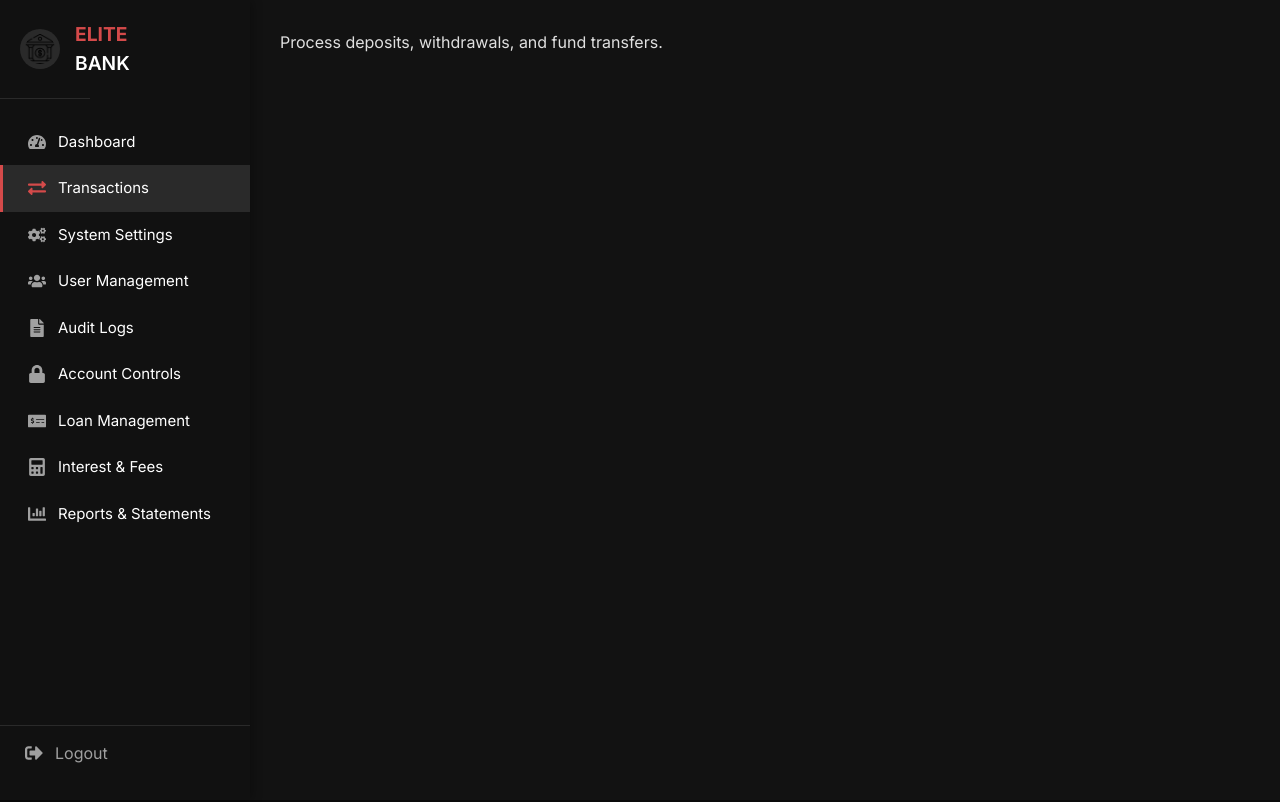
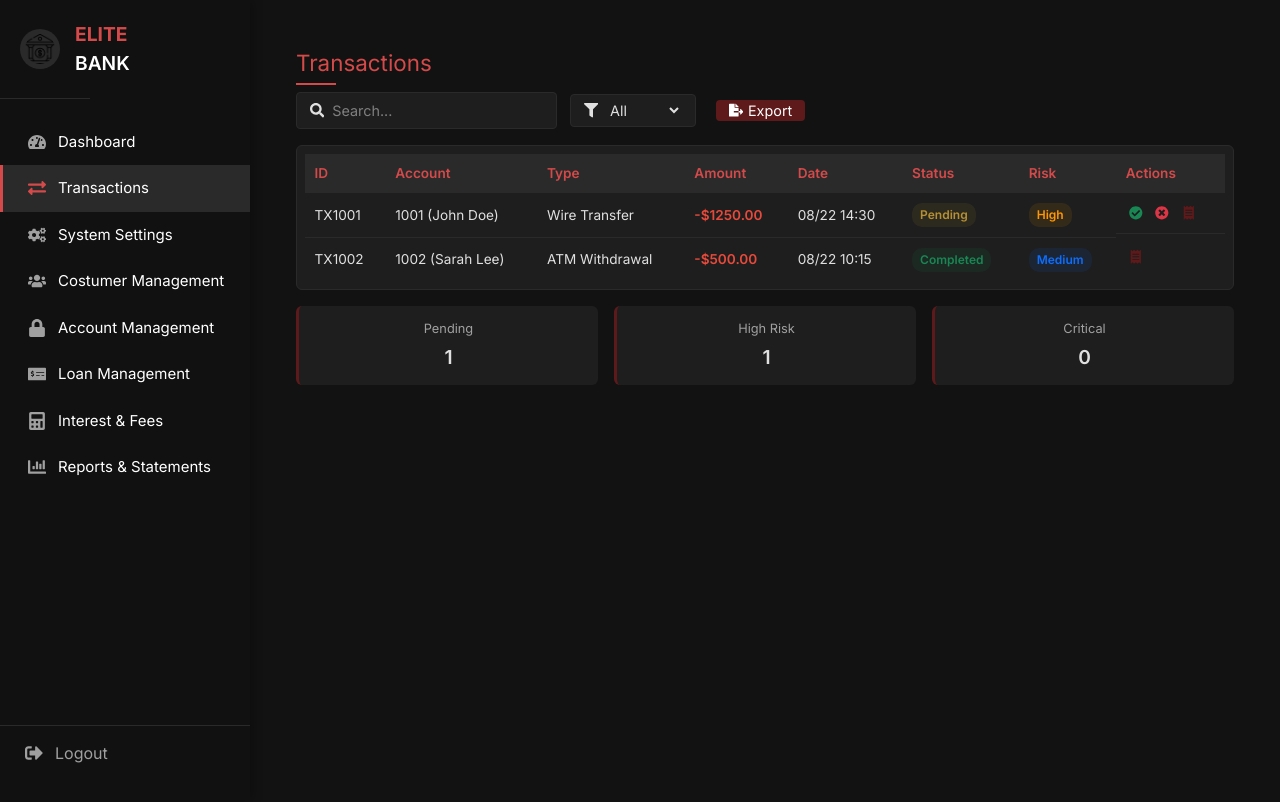
Before and after one commit to hunterk28/ELiteBank-Web-App, a React (Vite) app: page /admin-dashboard in a window 1280 px wide. Both pictures are taken after a click on the item "Transactions". Shown: the top 802 px of the page. Built offline with nearby package versions, Linux system fonts and the light colour scheme.

Commit message:
Implement the first two Pages of Admin Panel

```diff
--- a/src/components/adminDashboard/AdminDashboard.jsx
+++ b/src/components/adminDashboard/AdminDashboard.jsx
@@ -1,8 +1,9 @@
 import React, { useState } from "react";
 import { useNavigate } from "react-router-dom";
-import { FaTachometerAlt, FaExchangeAlt, FaCogs, FaUsers, FaFileAlt, FaLock, FaSignOutAlt, FaChartBar, FaMoneyCheckAlt, FaCalculator } from "react-icons/fa";
+import { FaTachometerAlt, FaExchangeAlt, FaCogs, FaUsers, FaLock, FaSignOutAlt, FaChartBar, FaMoneyCheckAlt, FaCalculator } from "react-icons/fa";
 import "./AdminDash.css";
-import DashboardContent from './pages/DashBoard'
+import DashboardContent from './pages/DashBoard';
+import Transaction from './pages/Transaction';
 
 export default function AdminDashboard() {
     const [activeTab, setActiveTab] = useState("Dashboard");
@@ -32,13 +33,10 @@ export default function AdminDashboard() {
                             <FaCogs /> System Settings
                         </li>
                         <li className={activeTab === "User Management" ? "active" : ""} onClick={() => setActiveTab("User Management")}>
-                            <FaUsers /> User Management
-                        </li>
-                        <li className={activeTab === "Audit Logs" ? "active" : ""} onClick={() => setActiveTab("Audit Logs")}>
-                            <FaFileAlt /> Audit Logs
+                            <FaUsers /> Costumer Management
                         </li>
                         <li className={activeTab === "Account Controls" ? "active" : ""} onClick={() => setActiveTab("Account Controls")}>
-                            <FaLock /> Account Controls
+                            <FaLock /> Account Management
                         </li>
                         <li className={activeTab === "Loans" ? "active" : ""} onClick={() => setActiveTab("Loans")}>
                             <FaMoneyCheckAlt /> Loan Management
@@ -59,10 +57,9 @@ export default function AdminDashboard() {
             {/* Main Content */}
             <main className="dashboard-content">
                 {activeTab === "Dashboard" && <DashboardContent />}
-                {activeTab === "Transactions" && <p>Process deposits, withdrawals, and fund transfers.</p>}
+                {activeTab === "Transactions" && <Transaction />}
                 {activeTab === "System Settings" && <p>Modify bank settings and security configurations.</p>}
                 {activeTab === "User Management" && <p>Manage customer accounts and staff roles.</p>}
-                {activeTab === "Audit Logs" && <p>View logs of all actions performed in the system.</p>}
                 {activeTab === "Account Controls" && <p>Approve or suspend accounts based on rules.</p>}
                 {activeTab === "Loans" && <p>Manage loan applications and repayment tracking.</p>}
                 {activeTab === "Interest & Fees" && <p>Calculate interest on loans and deposits.</p>}
--- a/src/components/adminDashboard/pages/DashBoard.jsx
+++ b/src/components/adminDashboard/pages/DashBoard.jsx
@@ -1,7 +1,7 @@
 import React from "react";
 import { FaDollarSign, FaChartLine, FaUsers, FaExchangeAlt, FaCreditCard, FaFileInvoiceDollar, FaShieldAlt } from "react-icons/fa";
 import { LineChart, Line, BarChart, Bar, XAxis, YAxis, CartesianGrid, Tooltip, Legend, ResponsiveContainer } from "recharts";
-import './AdminPages.css';
+import './DashBoard.css';
 
 const balanceData = [
   { date: "16/08", balance: 15000 },
@@ -23,7 +23,7 @@ const transactionData = [
   { name: 'Jul', deposits: 3490, withdrawals: 4300 },
 ];
 
-const DashboardOverview = () => {
+export default function DashboardOverview () {
   return (
     <div className="bank-admin-dashboard">
       {/* Header Section */}
@@ -304,5 +304,3 @@ const DashboardOverview = () => {
     </div>
   );
 };
-
-export default DashboardOverview;
--- /dev/null
+++ b/src/components/adminDashboard/pages/Transaction.css
@@ -0,0 +1,283 @@
+/* Transaction.css - Enhanced with Animations */
+.transaction-management {
+    padding: 1rem;
+    background: #121212;
+    color: #e0e0e0;
+    font-family: 'Inter', sans-serif;
+    font-size: 0.9rem;
+    height: 100vh;
+    overflow: auto;
+    animation: fadeIn 0.5s ease-out;
+  }
+
+  @keyframes fadeIn {
+    from { opacity: 0; transform: translateY(-10px); }
+    to { opacity: 1; transform: translateY(0); }
+  }
+
+  .transaction-header {
+    display: flex;
+    flex-direction: column;
+    gap: 0.8rem;
+    margin-bottom: 1rem;
+    animation: slideDown 0.4s ease-out;
+  }
+
+  @keyframes slideDown {
+    from { transform: translateY(-20px); opacity: 0; }
+    to { transform: translateY(0); opacity: 1; }
+  }
+
+  .transaction-header h1 {
+    color: #d44a4a;
+    margin: 0;
+    font-size: 1.4rem;
+    position: relative;
+  }
+
+  .transaction-header h1::after {
+    content: '';
+    position: absolute;
+    bottom: -5px;
+    left: 0;
+    width: 40px;
+    height: 2px;
+    background: #d44a4a;
+    animation: underlineGrow 0.6s ease-out;
+  }
+
+  @keyframes underlineGrow {
+    from { width: 0; }
+    to { width: 40px; }
+  }
+
+  .controls {
+    display: flex;
+    gap: 0.8rem;
+  }
+
+  .filter-controls {
+    display: flex;
+    align-items: center;
+    gap: 20px;
+  }
+
+  .search-bar, .filter-dropdown {
+    display: flex;
+    align-items: center;
+    gap: 0.5rem;
+    background: #1e1e1e;
+    padding: 0.4rem 0.8rem;
+    border-radius: 4px;
+    border: 1px solid #2a2a2a;
+    transition: all 0.3s ease;
+  }
+
+  .search-bar:hover, .filter-dropdown:hover {
+    border-color: #5E191A;
+    box-shadow: 0 0 0 2px rgba(94, 25, 26, 0.2);
+  }
+
+  .search-bar input {
+    background: transparent;
+    border: none;
+    color: #e0e0e0;
+    min-width: 120px;
+    transition: all 0.3s ease;
+  }
+
+  .search-bar input:focus {
+    outline: none;
+  }
+
+  .filter-dropdown select {
+    background: transparent;
+    border: none;
+    color: #e0e0e0;
+    transition: all 0.3s ease;
+  }
+
+  .export-btn {
+    background: #5E191A;
+    color: white;
+    border: none;
+    border-radius: 4px;
+    padding: 0 0.8rem;
+    display: flex;
+    align-items: center;
+    gap: 5px;
+    transition: all 0.3s ease;
+  }
+
+  .export-btn:hover {
+    background: #4a1415;
+    transform: translateY(-1px);
+  }
+
+  .transaction-table-container {
+    background: #1e1e1e;
+    border-radius: 6px;
+    padding: 0.5rem;
+    border: 1px solid #2a2a2a;
+    overflow-x: auto;
+    animation: fadeInUp 0.5s ease-out;
+  }
+
+  @keyframes fadeInUp {
+    from { opacity: 0; transform: translateY(10px); }
+    to { opacity: 1; transform: translateY(0); }
+  }
+
+  .transaction-table {
+    width: 100%;
+    border-collapse: collapse;
+    font-size: 0.85rem;
+  }
+
+  .transaction-table th {
+    text-align: left;
+    padding: 0.6rem;
+    background: #2a2a2a;
+    color: #d44a4a;
+    font-weight: 600;
+    position: sticky;
+    top: 0;
+  }
+
+  .transaction-table td {
+    padding: 0.6rem;
+    border-bottom: 1px solid #2a2a2a;
+    transition: background-color 0.2s ease;
+  }
+
+  .transaction-table tr:last-child td {
+    border-bottom: none;
+  }
+
+  .transaction-table tr {
+    animation: fadeInRow 0.4s ease-out;
+    animation-fill-mode: both;
+  }
+
+  @keyframes fadeInRow {
+    from { opacity: 0; transform: translateX(-10px); }
+    to { opacity: 1; transform: translateX(0); }
+  }
+
+  .transaction-table tr:nth-child(1) { animation-delay: 0.1s; }
+  .transaction-table tr:nth-child(2) { animation-delay: 0.2s; }
+
+  .transaction-table tr:hover td {
+    background-color: rgba(94, 25, 26, 0.1);
+  }
+
+  .positive { color: #5e191a; font-weight: 600; }
+  .negative { color: #e74a3b; font-weight: 600; }
+
+  .status, .risk {
+    display: inline-block;
+    padding: 0.2rem 0.5rem;
+    border-radius: 10px;
+    font-size: 0.75rem;
+    font-weight: 600;
+    transition: all 0.3s ease;
+  }
+
+  .status.pending {
+    background: rgba(246,194,62,0.1);
+    color: #f6c23e;
+    animation: pulse 2s infinite;
+  }
+
+  .status.completed {
+    background: rgba(25,135,84,0.1);
+    color: #198754;
+  }
+
+  .risk.high {
+    background: rgba(255,152,0,0.1);
+    color: #ff9800;
+  }
+
+  .risk.medium {
+    background: rgba(13,110,253,0.1);
+    color: #0d6efd;
+  }
+
+  @keyframes pulse {
+    0% { opacity: 1; }
+    50% { opacity: 0.7; }
+    100% { opacity: 1; }
+  }
+
+  .actions {
+    display: flex;
+    gap: 0.4rem;
+  }
+
+  .actions button {
+    background: transparent;
+    border: none;
+    color: #a0a0a0;
+    cursor: pointer;
+    padding: 0.2rem;
+    transition: all 0.3s ease;
+    transform: scale(1);
+  }
+
+  .actions button:hover {
+    transform: scale(1.1);
+  }
+
+  .actions button.approve { color: #198754; }
+  .actions button.reject { color: #dc3545; }
+  .actions button.receipt { color: #5E191A; }
+
+  .metrics {
+    display: flex;
+    gap: 1rem;
+    margin-top: 1rem;
+    animation: fadeIn 0.6s ease-out;
+  }
+
+  .metric {
+    flex: 1;
+    background: #1e1e1e;
+    border-radius: 6px;
+    padding: 0.8rem;
+    text-align: center;
+    border-left: 3px solid #5E191A;
+    transition: all 0.3s ease;
+  }
+
+  .metric:hover {
+    transform: translateY(-3px);
+    box-shadow: 0 4px 8px rgba(0, 0, 0, 0.2);
+  }
+
+  .metric h3 {
+    margin: 0 0 0.3rem 0;
+    font-size: 0.8rem;
+    color: #a0a0a0;
+  }
+
+  .metric p {
+    margin: 0;
+    font-size: 1.2rem;
+    font-weight: 600;
+  }
+
+  @media (max-width: 768px) {
+    .controls {
+      flex-wrap: wrap;
+    }
+
+    .transaction-table {
+      font-size: 0.8rem;
+    }
+
+    .transaction-table th,
+    .transaction-table td {
+      padding: 0.4rem;
+    }
+  }
--- /dev/null
+++ b/src/components/adminDashboard/pages/Transaction.jsx
@@ -0,0 +1,108 @@
+import React from 'react';
+import { FaSearch, FaFilter, FaFileExport, FaCheckCircle, FaTimesCircle, FaReceipt } from 'react-icons/fa';
+import './Transaction.css';
+
+export default function TransactionManagement() {
+  const transactions = [
+    {
+      id: 'TX1001',
+      account: '1001 (John Doe)',
+      type: 'Wire Transfer',
+      amount: 1250.00,
+      date: '08/22 14:30',
+      status: 'Pending',
+      riskLevel: 'High'
+    },
+    {
+      id: 'TX1002',
+      account: '1002 (Sarah Lee)',
+      type: 'ATM Withdrawal',
+      amount: 500.00,
+      date: '08/22 10:15',
+      status: 'Completed',
+      riskLevel: 'Medium'
+    }
+  ];
+
+  return (
+    <div className="transaction-management">
+      <header className="transaction-header">
+        <h1>Transactions</h1>
+        <div className="controls">
+          <div className="search-bar">
+            <FaSearch />
+            <input type="text" placeholder="Search..." readOnly />
+          </div>
+          <div className="filter-controls">
+            <div className="filter-dropdown">
+              <FaFilter />
+              <select>
+                <option>All</option>
+                <option>Pending</option>
+              </select>
+            </div>
+            <button className="export-btn" disabled>
+              <FaFileExport />Export
+            </button>
+          </div>
+        </div>
+      </header>
+
+      <div className="transaction-table-container">
+        <table className="transaction-table">
+          <thead>
+            <tr>
+              <th>ID</th>
+              <th>Account</th>
+              <th>Type</th>
+              <th>Amount</th>
+              <th>Date</th>
+              <th>Status</th>
+              <th>Risk</th>
+              <th>Actions</th>
+            </tr>
+          </thead>
+          <tbody>
+            {transactions.map((tx) => (
+              <tr key={tx.id}>
+                <td>{tx.id}</td>
+                <td>{tx.account}</td>
+                <td>{tx.type}</td>
+                <td className={tx.type === 'Deposit' ? 'positive' : 'negative'}>
+                  {tx.type === 'Deposit' ? '+' : '-'}${tx.amount.toFixed(2)}
+                </td>
+                <td>{tx.date}</td>
+                <td><span className={`status ${tx.status.toLowerCase()}`}>{tx.status}</span></td>
+                <td><span className={`risk ${tx.riskLevel.toLowerCase()}`}>{tx.riskLevel}</span></td>
+                <td className="actions">
+                  {tx.status === 'Pending' && (
+                    <>
+                      <button className="approve"><FaCheckCircle /></button>
+                      <button className="reject"><FaTimesCircle /></button>
+                    </>
+                  )}
+                  <button className="receipt"><FaReceipt /></button>
+                </td>
+              </tr>
+            ))}
+          </tbody>
+        </table>
+      </div>
+
+      <div className="metrics">
+        <div className="metric">
+          <h3>Pending</h3>
+          <p>1</p>
+        </div>
+        <div className="metric">
+          <h3>High Risk</h3>
+          <p>1</p>
+        </div>
+        <div className="metric">
+          <h3>Critical</h3>
+          <p>0</p>
+        </div>
+      </div>
+    </div>
+  );
+}
```
Also changed, not shown: src/components/adminDashboard/pages/DashBoard.css (renamed from src/components/adminDashboard/pages/AdminPages.css).
